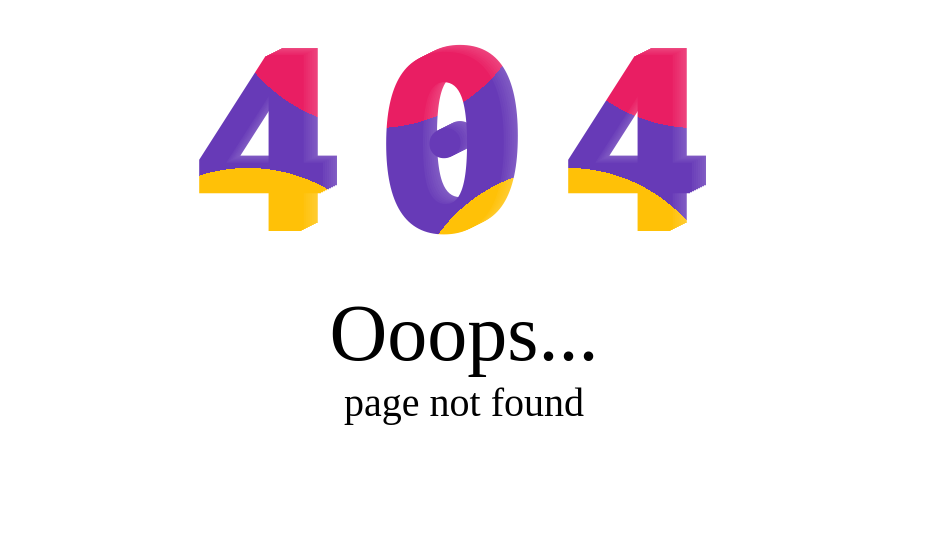
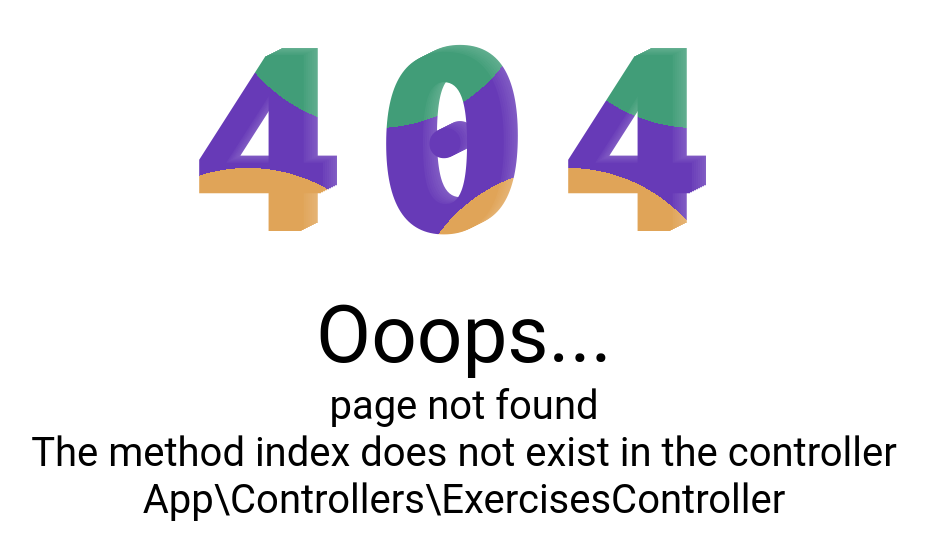
Before and after one commit to CPNV-ES/MAW1.Sha-No-Vic, a PHP site: page /exercises in a window 1280 px wide. Shown: the top 560 px of the page, without its empty margins (176-1104 px from the left). Run offline with PHP 8.4, Linux system fonts and the light colour scheme.

Commit message:
Update 404 eror style

```diff
--- a/src/views/site/404.html.php
+++ b/src/views/site/404.html.php
@@ -27,7 +27,7 @@
 
         .number::before {
             background-color: #673ab7;
-            background-image: radial-gradient(closest-side at 50% 50%, #ffc107 100%, rgba(0, 0, 0, 0)), radial-gradient(closest-side at 50% 50%, #e91e63 100%, rgba(0, 0, 0, 0));
+            background-image: radial-gradient(closest-side at 50% 50%, rgba(224, 164, 88, 1) 100%, rgba(0, 0, 0, 0)), radial-gradient(closest-side at 50% 50%, rgba(65, 157, 120, 1) 100%, rgba(0, 0, 0, 0));
             background-repeat: repeat-x;
             background-size: 40vmin 40vmin;
             background-position: -100vmin 20vmin, 100vmin -25vmin;
@@ -54,7 +54,7 @@
         }
 
         .text {
-            font: 400 5vmin "Courgette";
+            font: 400 5vmin "Roboto";
         }
 
         .text span {
@@ -67,8 +67,11 @@
     <!-- This file lives in public/404.html -->
 
     <div class="number">404</div>
-    <div class="text"><span>Ooops...</span><br>page not found</div>
-    <a class="me" href="https://codepen.io/uzcho_/pens/popular/?grid_type=list" target="_blank"></a>
-</body>
+    <div class="text"><span>Ooops...</span><br>page not found<br>
+        <?php if ($data != null)
+            echo ($data[0]) ?>
+        </div>
+        <a class="me" href="https://codepen.io/uzcho_/pens/popular/?grid_type=list" target="_blank"></a>
+    </body>
 
-</html>
+    </html>
```
